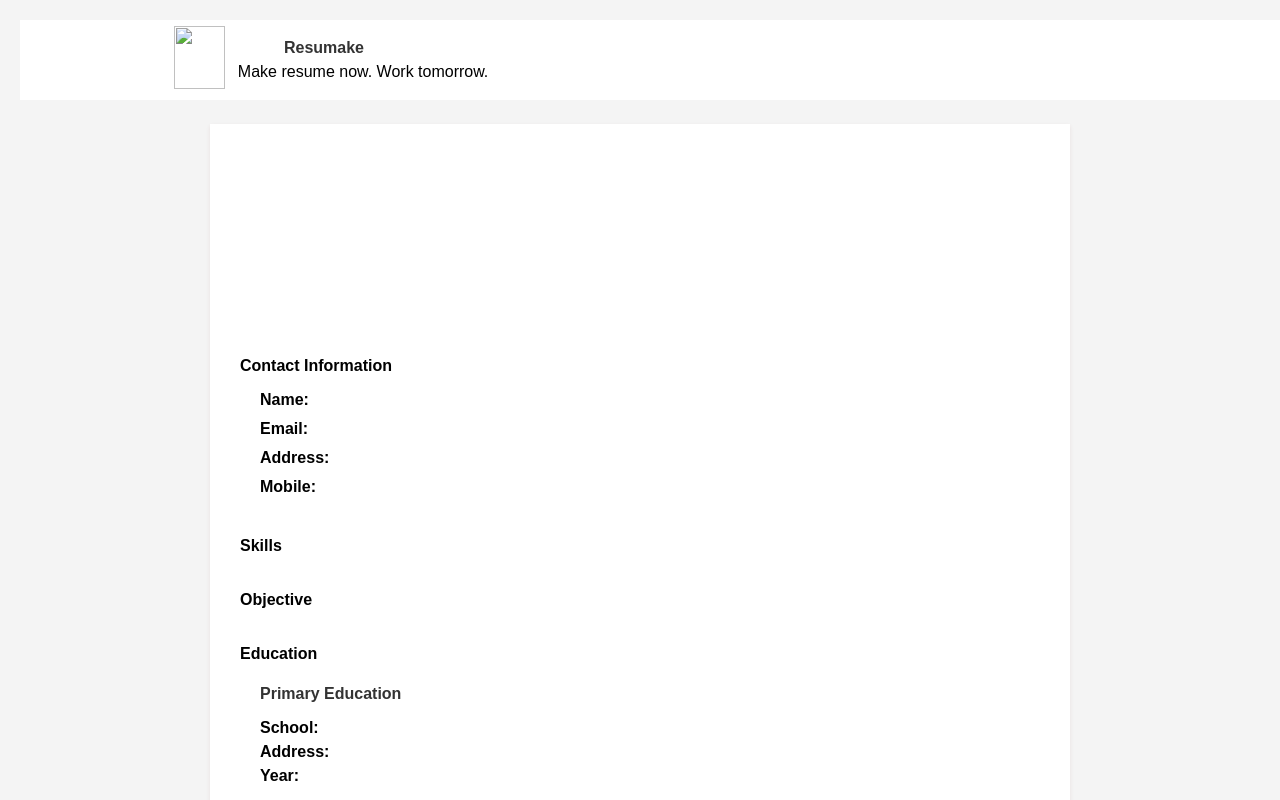
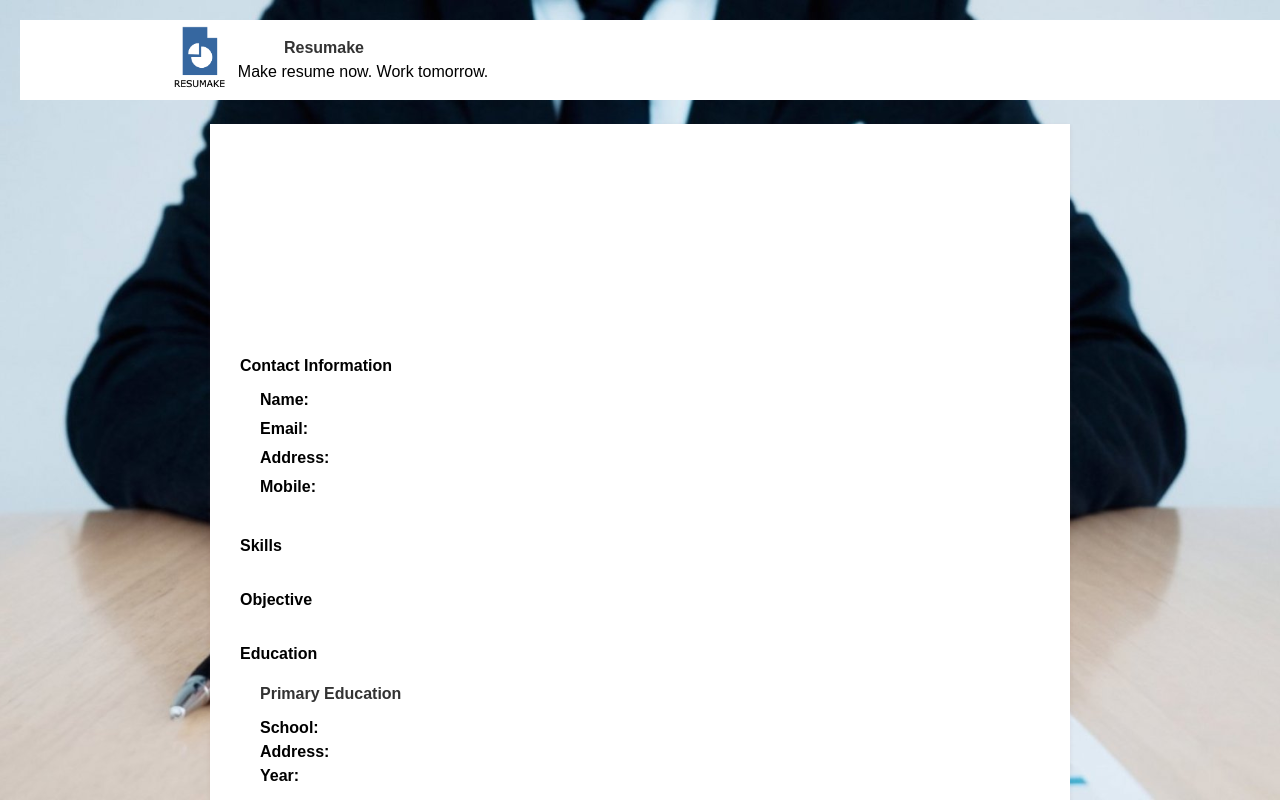
Before and after one commit to druvix/druvix.github.io, a plain HTML site: page review.html in a window 1280 px wide. Shown: the top 800 px of the page. Drawn offline with Linux system fonts and the light colour scheme.

Commit message:
Update review.html

```diff
--- a/review.html
+++ b/review.html
@@ -124,10 +124,10 @@
 
   </style>
 </head>
-<body style="background-image: url(assets/interv2.jpg); background-repeat: no-repeat; background-size: cover; background-attachment: fixed;  margin: unset">
+<body style="background-image: url(interv2.jpg); background-repeat: no-repeat; background-size: cover; background-attachment: fixed;  margin: unset">
   <div class="header_container" style="width: 99.1vw; height: 10vh; background-color: white; font-family: sans-serif; display: flex; flex-wrap: wrap">
     <div id="logo" style="width: fit-content; height: fit-content; margin-left: 12vw; margin-top: 0.8vh">
-        <img src="assets/Resumake_logo_black.png" style="width: 51.48px; height: 62.44px">
+        <img src="Resumake_logo_black.png" style="width: 51.48px; height: 62.44px">
     </div>
     <div id="tagline" style="width: fit-content; height: fit-content">
         <h3 style="margin-left: 4.6vw; margin-top: unset; margin-bottom: unset; padding-top: 2vh">Resumake</h3>
@@ -267,7 +267,7 @@
   <br>
   <div class="footer_container" style="width: 99.1vw; height: 12vh; background-color: cornflowerblue; font-family: sans-serif; display: flex; flex-wrap: wrap">
     <div id="logo2" style="width: fit-content; height: fit-content; margin-left: 12vw; margin-top: 3.4vh">
-        <img src="assets/Resumake_logo_black.png" style="width: 51.48px; height: 62.44px">
+        <img src="Resumake_logo_black.png" style="width: 51.48px; height: 62.44px">
     </div>
     <div id="tagline2" style="width: fit-content; height: fit-content">
         <h3 style="margin-left: 4.6vw; margin-top: unset; margin-bottom: unset; padding-top: 4.6vh">Resumake</h3>
```
